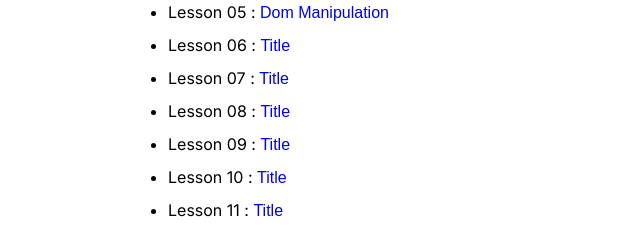
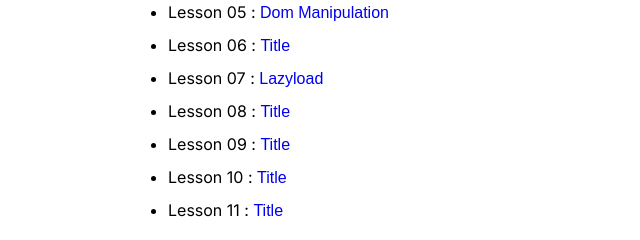
Before and after one commit to EduP217/wdd230, a plain HTML site: page index.html in a window 1280 px wide. Shown: the part 428-668 px from the top of the page, 0-640 px from the left. Drawn offline with Linux system fonts and the light colour scheme.

Commit message:
update home page

```diff
--- a/index.html
+++ b/index.html
@@ -36,7 +36,7 @@
           <li>Lesson 04 : <a href="/wdd230/chamber/index.html">Chamber Project</a></li>
           <li>Lesson 05 : <a href="/wdd230/lesson5/bom.html">Dom Manipulation</a></li>
           <li>Lesson 06 : <a href="#">Title</a></li>
-          <li>Lesson 07 : <a href="#">Title</a></li>
+          <li>Lesson 07 : <a href="/wdd230/lesson7/lazyload.html">Lazyload</a></li>
           <li>Lesson 08 : <a href="#">Title</a></li>
           <li>Lesson 09 : <a href="#">Title</a></li>
           <li>Lesson 10 : <a href="#">Title</a></li>
```
